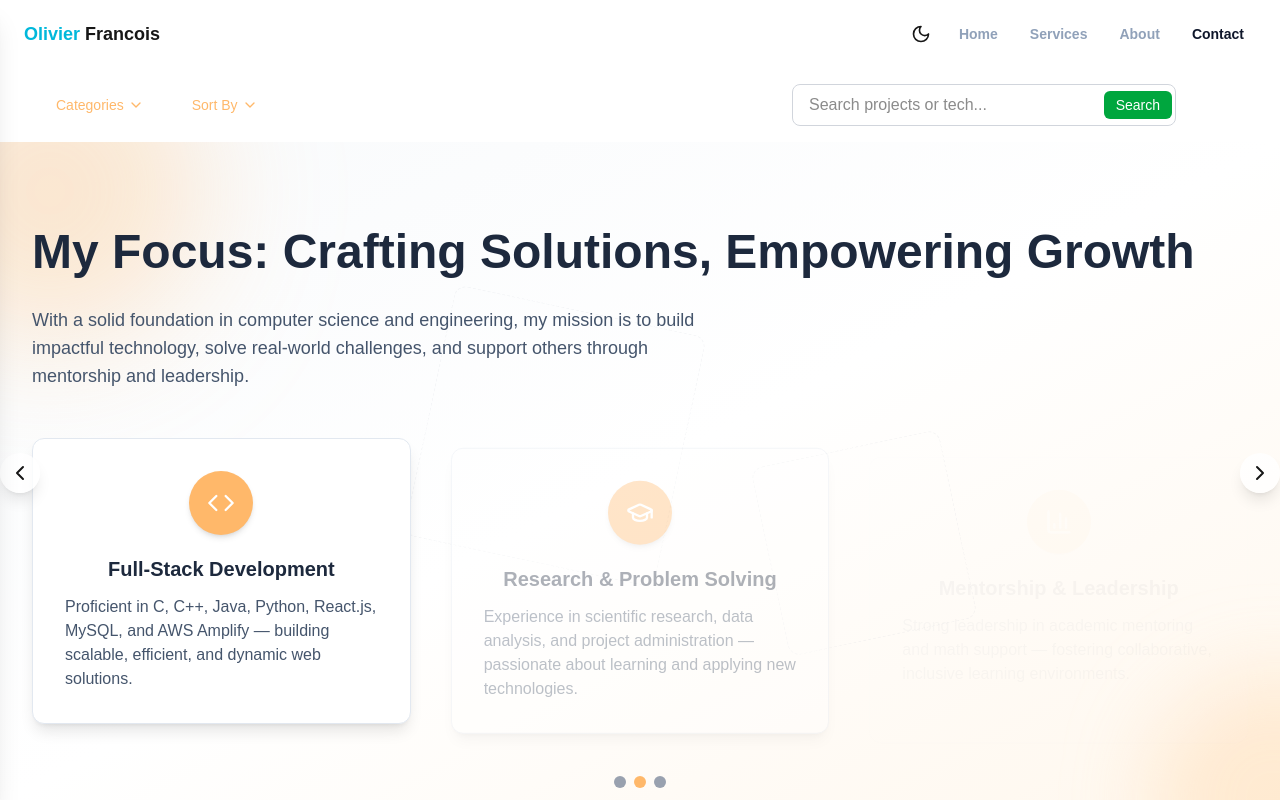
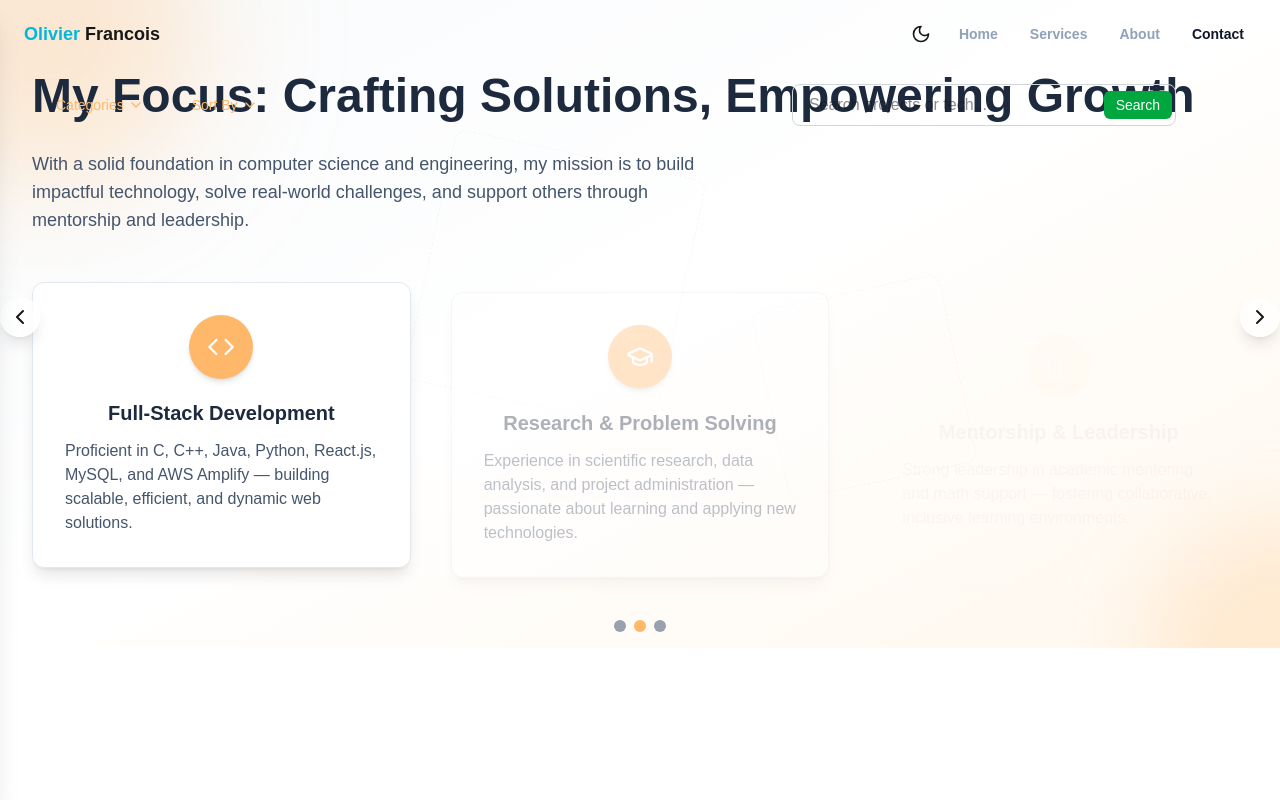
Before and after one commit to Olivierkepler/my-portfolio-olivier, a Next.js app: page / in a window 1280 px wide. Shown: the top 800 px of the page. Built offline with nearby package versions, Linux system fonts and the light colour scheme.

Commit message:
adding newletter section

```diff
--- a/app/layout.tsx
+++ b/app/layout.tsx
@@ -30,7 +30,9 @@ export default function RootLayout({
     <html lang="en" suppressHydrationWarning>
       <body className={`${geistSans.variable} ${geistMono.variable} antialiased`}>
         <ThemeProvider attribute="class" defaultTheme="system" enableSystem>
-          <Header />
+       <div className="z-50">
+       <Header />
+       </div>
           {children}
           <Footer />
         </ThemeProvider>
--- a/components/SubNav.tsx
+++ b/components/SubNav.tsx
@@ -57,7 +57,7 @@ export default function SubNav({ menus }: SubNavProps) {
   };
 
   return (
-    <div className="relative z-50 w-full  dark:bg-black px-4 sm:px-6 md:px-10 py-4 flex flex-col sm:flex-row sm:items-center sm:justify-between gap-4">
+    <div className="relative z-50 w-full   px-4 sm:px-6 md:px-10 py-4 flex flex-col sm:flex-row sm:items-center sm:justify-between gap-4">
       {/* Left: Mobile title and menu button */}
       <div className="flex justify-between items-center sm:hidden w-full">
         <div className="text-lg font-bold text-gray-800 dark:text-gray-200">
--- a/components/carousselSection/Carousel.tsx
+++ b/components/carousselSection/Carousel.tsx
@@ -62,7 +62,7 @@ export default function Carousel({ slides, autoPlayInterval = 5000 }: CarouselPr
 
   return (
     <div
-      className="relative w-full overflow-hidden"
+      className="relative w-full  overflow-hidden translate-y-[-156px] z-[-50]"
       onTouchStart={handleTouchStart}
       onTouchEnd={handleTouchEnd}
       onMouseEnter={() => setIsPaused(true)}
--- a/components/carousselSection/heroInfo2.tsx
+++ b/components/carousselSection/heroInfo2.tsx
@@ -45,7 +45,7 @@ export default function HeroInfo2() {
       initial="hidden"
       animate="show"
       variants={container}
-      className="relative isolate overflow-hidden w-full px-8 py-20 flex flex-col items-center text-center sm:text-left sm:items-start bg-gradient-to-br from-indigo-900 to-indigo-800"
+      className="relative isolate overflow-hidden w-full px-40 py-20 pt-50 flex flex-col items-center text-center sm:text-left sm:items-start bg-gradient-to-br from-indigo-900 to-indigo-800"
     >
     {/* 🌌 Radial Gradient Overlay */}
 <div className="absolute inset-0 -z-10 overflow-hidden w-full h-full">
--- a/components/header.tsx
+++ b/components/header.tsx
@@ -164,7 +164,7 @@ interface HeaderProps {
 
 export function Header({ navLinks = links }: HeaderProps) {
   return (
-    <header className="container mx-auto flex flex-wrap items-center justify-between gap-4 py-4 px-6">
+    <header className="container mx-auto flex flex-wrap items-center justify-between gap-4 py-4 px-6 z-50">
       <a href="#">
         <Logo />
       </a>
```
